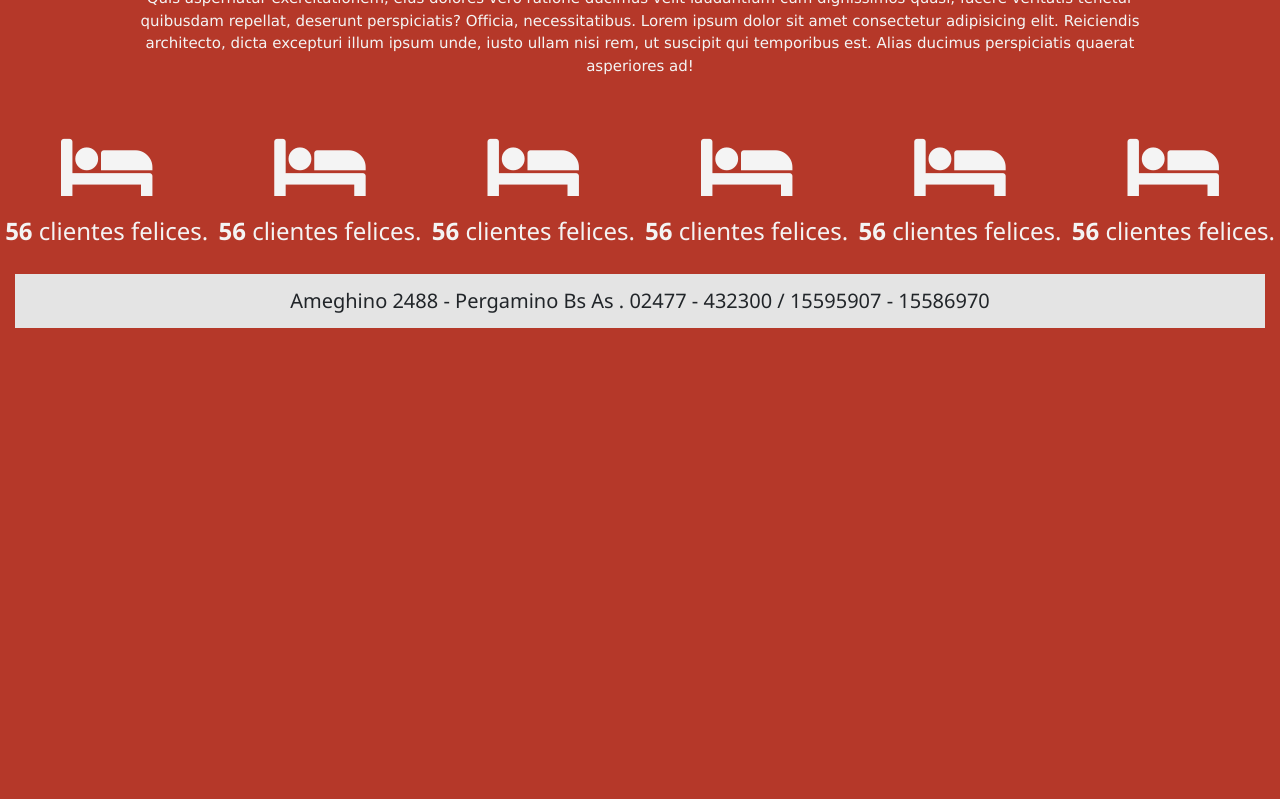
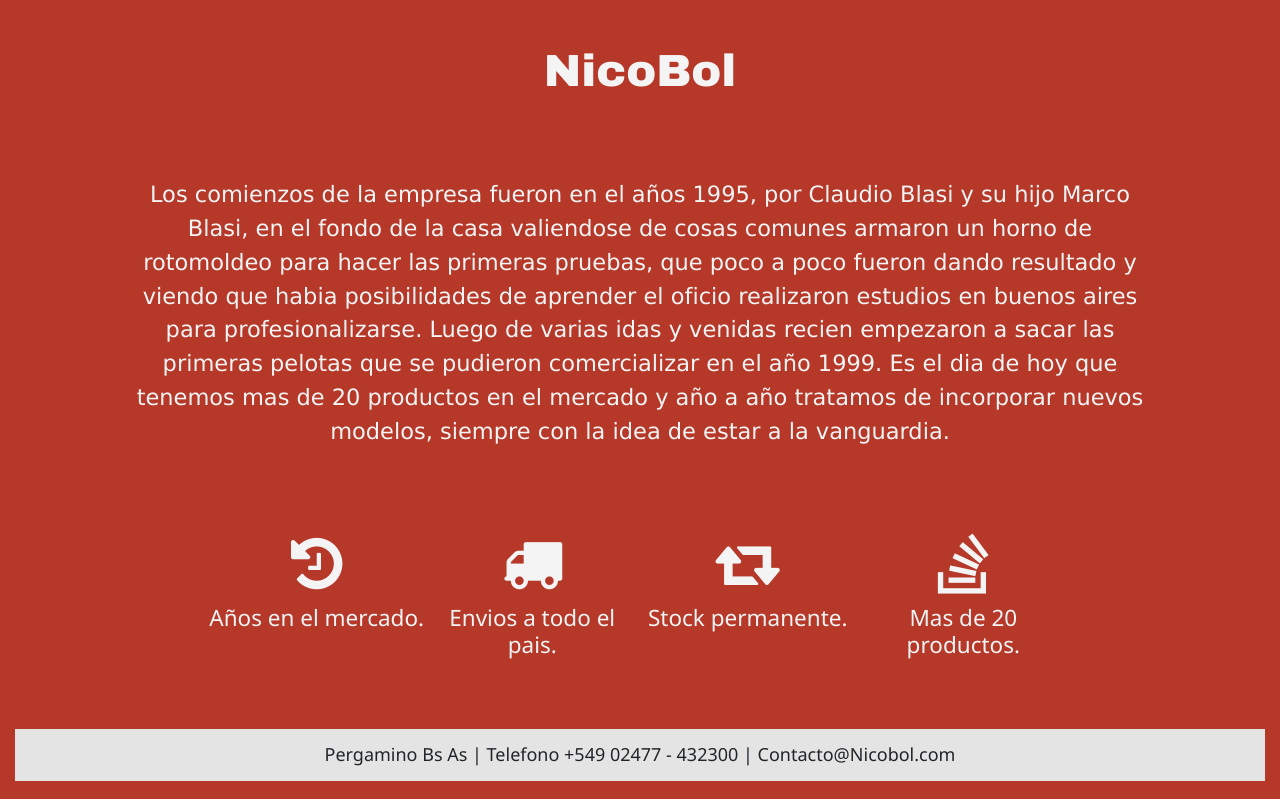
Before and after one commit to SosaToledo/nicobol, a WordPress theme: template index.php in a window 1280 px wide. Shown: the part 801-1600 px from the top of the page. Before the commit the page ends 1129 px from the top, so only its background shows below. Run offline with PHP 8.4 and a stand-in for WordPress, Linux system fonts and the light colour scheme; the site name, menu and one post (Sample post) are stand-ins, and other content is empty; some libraries are stand-ins or nearby versions.

Commit message:
La casa esta en orden

```diff
--- a/footer.php
+++ b/footer.php
@@ -1,6 +1,6 @@
-<footer>
+<footer id="footer">
     <div class="row">
-        <h4 class="col">Ameghino 2488 - Pergamino Bs As .  02477 - 432300 / 15595907 - 15586970</h4>
+        <h4 class="col">Pergamino Bs As | Telefono +549 02477 - 432300 | Contacto@Nicobol.com</h4>
     </div>
 </footer>
 </html>
--- a/header.php
+++ b/header.php
@@ -8,6 +8,8 @@
 
     <!-- Font Awesome para iconos y mas -->
     <link rel="stylesheet" href="https://cdnjs.cloudflare.com/ajax/libs/font-awesome/4.7.0/css/font-awesome.min.css">
+
+
 
     <!-- Traemos el Boostrap & JQuery -->
     <link rel="stylesheet" href="https://maxcdn.bootstrapcdn.com/bootstrap/4.0.0-beta.2/css/bootstrap.min.css">
--- a/index.php
+++ b/index.php
@@ -2,8 +2,10 @@
     get_header();
     // get_template_part( 'menu');
 ?>
+<link href='https://fonts.googleapis.com/css?family=Archivo Black' rel='stylesheet'>
+
 <script src="<?php echo get_template_directory_uri(); ?>/js/fachada.js"></script>
-<div class="fachada">
+<div class="fachada" id="imgFachada" >
     <div class="row">
         <div class="col-sm-8">
             <img class="imgFachada" src="<?php echo get_template_directory_uri(); ?>/img/logo.png" alt="logo">
@@ -11,48 +13,38 @@
         <div class="col-sm-4">
             <ul>
                 <li><a href="">Empresa</a></li>
-                <li><a href="">Tienda</a></li>
+                <li><a  class="animated shake infinite" href="">Tienda</a></li>
                 <li><a href="">Preguntas</a></li>
                 <li><a href="">Contacto</a></li>
             </ul>
         </div>
     </div><!-- fin row -->
 </div><!-- Fin fachada -->
-<div class="empresa">
-    <h1><strong>NicoBol</strong> de Marco y María Rosa Blasi.</h1>
-    <p>Lorem ipsum dolor sit amet consectetur adipisicing elit. Dignissimos sint non veniam beatae soluta facere nesciunt fugit odio, sequi maxime omnis eaque tempora hic quaerat adipisci esse optio, incidunt ipsa!
-        Lorem ipsum dolor sit amet consectetur adipisicing elit. Quis aspernatur exercitationem, eius dolores vero ratione ducimus velit laudantium cum dignissimos quasi, facere veritatis tenetur quibusdam repellat, deserunt perspiciatis? Officia, necessitatibus.
-        Lorem ipsum dolor sit amet consectetur adipisicing elit. Reiciendis architecto, dicta excepturi illum ipsum unde, iusto ullam nisi rem, ut suscipit qui temporibus est. Alias ducimus perspiciatis quaerat asperiores ad!
+<div class="empresa" id="empresa">
+    <h1>
+        NicoBol
+    </h1>
+    <p>
+        Los comienzos de la empresa fueron en el años 1995, por Claudio Blasi y su hijo Marco Blasi, en el fondo de la casa valiendose de cosas comunes armaron un horno de rotomoldeo para hacer las primeras pruebas, que poco a poco fueron dando resultado y viendo que habia posibilidades de aprender el oficio realizaron estudios en buenos aires para profesionalizarse. Luego de varias idas y venidas recien empezaron a sacar las primeras pelotas que se pudieron comercializar en el año 1999. Es el dia de hoy que tenemos mas de 20 productos en el mercado y año a año tratamos de incorporar nuevos modelos, siempre con la idea de estar a la vanguardia.
     </p>
-
-    <div class="row">
-        <div class="items col-sm-4 col-md-2">
-            <i class="fa fa-bed"></i>
-            <h2><strong>56</strong> clientes felices.</h2>
-        </div>
-        <div class="items col-sm-4 col-md-2">
-            <i class="fa fa-bed"></i>
-            <h2><strong>56</strong> clientes felices.</h2>
-        </div>
-        <div class="items col-sm-4 col-md-2">
-            <i class="fa fa-bed"></i>
-            <h2><strong>56</strong> clientes felices.</h2>
-        </div>
-        <div class="items col-sm-4 col-md-2">
-            <i class="fa fa-bed"></i>
-            <h2><strong>56</strong> clientes felices.</h2>
-        </div>
-        <div class="items col-sm-4 col-md-2">
-            <i class="fa fa-bed"></i>
-            <h2><strong>56</strong> clientes felices.</h2>
-        </div>
-        <div class="items col-sm-4 col-md-2">
-            <i class="fa fa-bed"></i>
-            <h2><strong>56</strong> clientes felices.</h2>
+        <div class="row datosIconos">
+            <div class="items col-sm-6 col-md-3">
+                <i class="fa fa-history	"></i>
+                <h2>Años en el mercado.</h2>
+            </div>
+            <div class="items col-sm-6 col-md-3">
+                <i class="fa fa-truck"></i>
+                <h2>Envios a todo el pais.</h2>
+            </div>
+            <div class="items col-sm-6 col-md-3">
+                <i class="fa fa-retweet"></i>
+                <h2>Stock permanente.</h2>
+            </div>
+            <div class="items col-sm-6 col-md-3">
+                <i class="fa fa-stack-overflow	"></i>
+                <h2>Mas de 20 productos.</h2>
+            </div>
         </div>
     </div>
 
-</div>
-
-
 <?php get_footer(); ?>
--- a/js/fachada.js
+++ b/js/fachada.js
@@ -1,6 +1,18 @@
-window.onload=fachada;
+$().ready(ajustar);
+$(window).on('resize',ajustar );
 
-function fachada() {
-    var x = document.getElementsByClassName("fachada");
-    x[0].style.height=screen.height+"px";
+function ajustar() {
+    var $portada = $('#imgFachada');
+    var $empresa = $('#empresa');
+    var height = $(window).height();
+
+    $portada.height(height);
+
+    if ( window.innerWidth > 1000){
+        var $footer = $('#footer');
+        $empresa.height(window.innerHeight - $footer.height());
+    }else{
+        $empresa.css('height',100+'%');
+
+    }
 }
--- a/style.css
+++ b/style.css
@@ -2,12 +2,12 @@
 Theme Name: NicoBol
 Template Theme URI: http://thinkincode.com.ar
 Author: el equipo de Thinco
-Description: Plantilla desarrollada por Thinco.
+Descriemion: Plantilla desarrollada por Thinco.
 Version: 1.0
 */
 
 body{
-    background-color: #F4F4F4;
+    background-color: #B53829;
 }
 /* Menu de navegacion */
 .pcNav{
@@ -32,11 +32,11 @@
     line-height: 50px;
     font-family: Calibri, sans-serif;
     font-weight: bold;
-    font-size: 20pt;
+    font-size: 20em;
     color:white;
     margin: 0 12px;
 }
-.botonesNav a.active{
+.botonesNav a.hoover{
     color:#B53829;
 }
 /* Menu de celulares */
@@ -73,42 +73,83 @@
 }
 /* Fachada Index */
 .fachada{
+    height: 500px;
     background-image: url('img/background.jpg');
     background-position: center;
     background-size: cover;
     overflow: hidden;
+    display: flex;
+    align-items: center;
+}
+.fachada > .row {
+    width: 100%;
+    margin-left: 0px !important;
 }
 .fachada .imgFachada{
     width: 80%;
     margin: auto;
     display: block;
 }
+.fachada .col-sm-8{
+    display: flex;
+    align-items: center;
+}
+.fachada .col-sm-4{
+    padding-right: 0px !important;
+}
 .fachada .row ul li{
-    background-color: #B53829;
+    background-color: rgba(181, 55, 41, 0.5);
     margin: 10px;
     margin-right: 0;
-    padding: 15px;
+    /*padding: 15px;*/
     list-style: none;
 }
 .fachada .row ul li a{
     text-decoration: none;
     color: #E4E4E4;
-    margin-left: 40px;
+    margin: 0 4%;
+    display: block;
+    padding: 20px;
+    font-size: 1.8em;
+    font-family: 'Archivo Black';
 }
+.fachada .row ul li:hover{
+    background-color: #B53829;
+}
+/* PRUEBA */
+.shake {
+    -webkit-animation-duration: 5.6s;
+    animation-duration: 5.6s;
+    animation-delay: 3s;
+    -webkit-animation-fill-mode: both;
+    animation-fill-mode: both;
+ }
+
 /* Empresa */
 .empresa{
     background-color: #B53829;
     margin:0;
-    display: inline-block;
+    display: flex;
+    flex-direction: column;
+    align-items: center;
+    justify-content: space-around
 }
 .empresa h1, .empresa p{
     width: 80%;
-    margin: 50px auto;
+    /*margin: 50px auto;*/
     color: #F4F4F4;
     text-align: center;
+    font-size: 1.5em;
+}
+.empresa h1{
+    /*margin: 25px auto 30px;*/
+    margin-top: 10px;
+    font-size: 3em;
+    font-family: 'Archivo Black';
 }
 .empresa > .row{
     margin: 0;
+    min-height: 20%;
 }
 .row .items{
     text-align: center;
@@ -129,13 +170,13 @@
     top: -40px;
 }
 .items i{
-    font-size: 60pt;
+    font-size: 4em;
     z-index: 5;
     color: #F4F4F4;
 }
 .items h2{
     z-index: 5;
-    font-size: 18pt;
+    font-size: 1.5em;
     color: #F4F4F4;
 }
 /* Preguntas & Respuestas php */
@@ -145,8 +186,8 @@
 }
 .pregunta h2{
     color:#6A6A6A;
-    line-height: 16pt;
-    font-size: 16pt;
+    line-height: 16em;
+    font-size: 16em;
     padding: 8px;
     padding-left: 12px;
     border-radius: 10px;
@@ -170,4 +211,5 @@
     padding: 15px;
     text-align: center;
     width: 90%;
+    font-size: 1.2em;
 }
```
Also changed, not shown: preguntas.php (+5 -19 lines).
